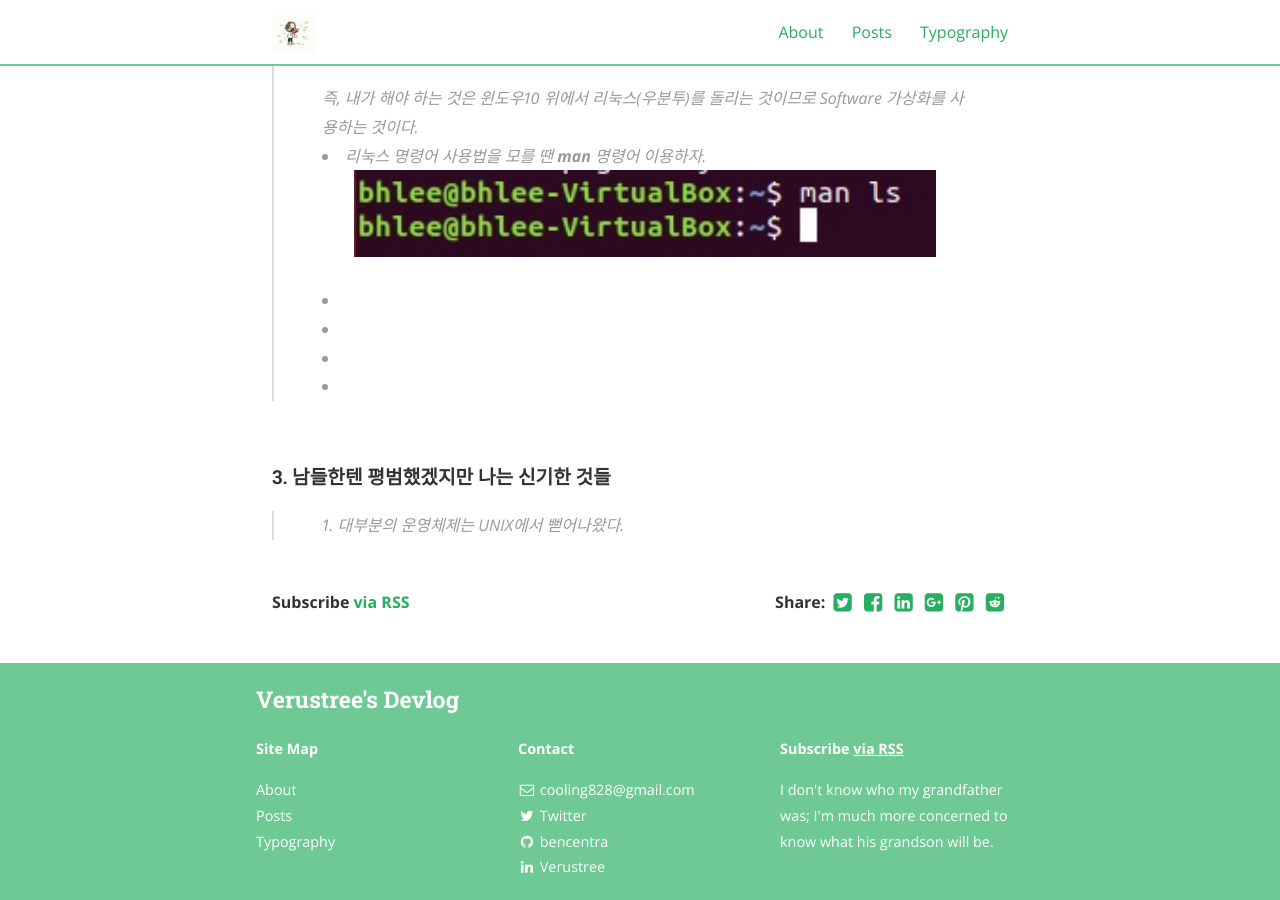
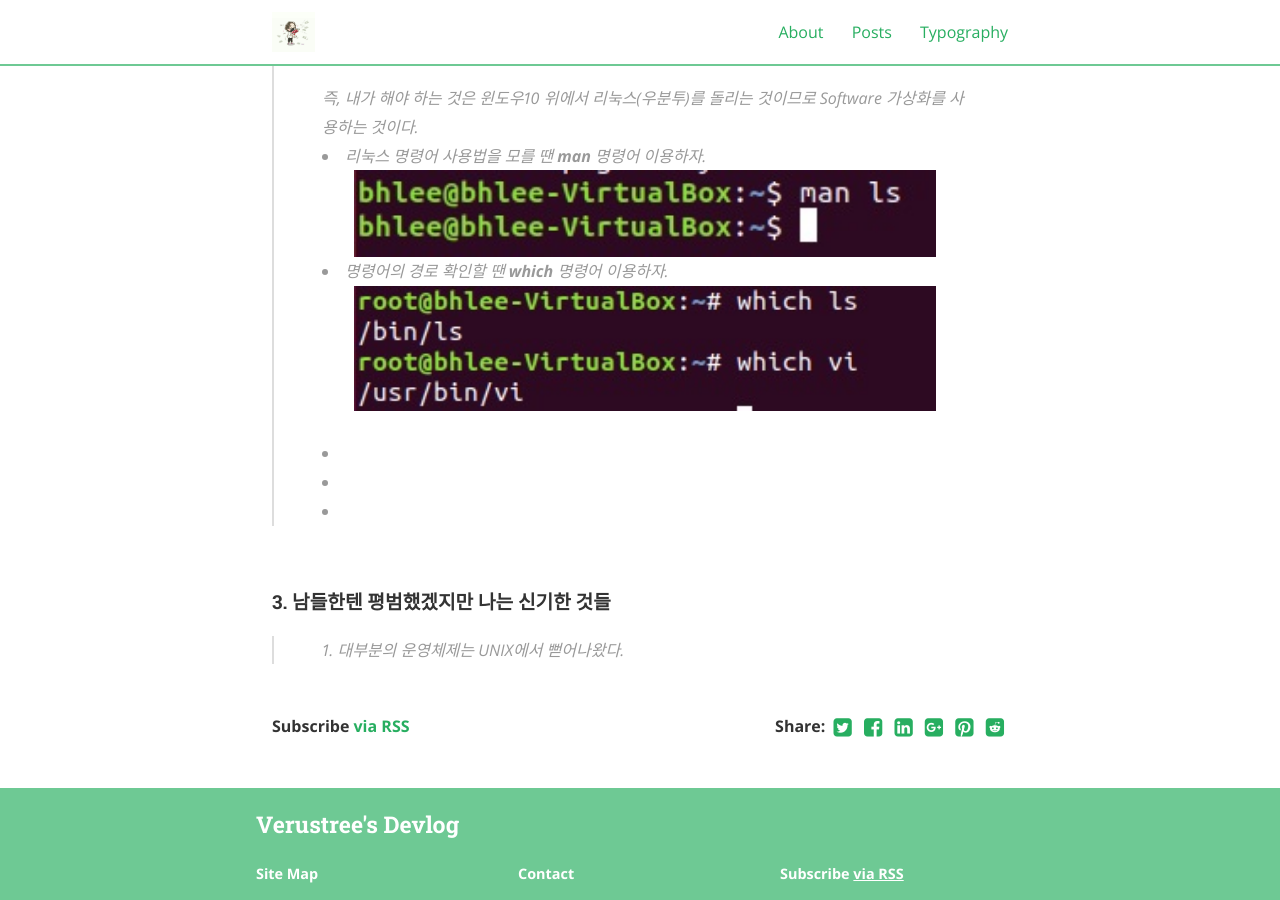
Before and after one commit to verustree/verustree.github.io, a Jekyll site: the page built from _posts/2020-04-05-일-TIL.md, in a window 1280 px wide and 900 px high, scrolled down 743 px. Built offline with Jekyll 4.4.1, drawn with Linux system fonts in a browser that asks for light colours; nearby versions of some CDN libraries.

Commit message:
Update 2020-04-05-일-TIL.md
잘 들어가나 확인

```diff
--- a/_posts/2020-04-05-일-TIL.md
+++ b/_posts/2020-04-05-일-TIL.md
@@ -16,8 +16,8 @@ categories: TIL
   <ul>현재 위치 기준으로 경로 표현</ul>
 <li>vi의 확장판이 vim이다.  다만 매번 vim을 치려면 불편하니까 alias를 이용해(사실 지금은 기본 설정이 vi라 필요없지만..) alias vi="vim"으로 해준다.</li>
 <li>가상화란 다음과 같다.<br><img src="/assets/virtualization.png"><br>즉, 내가 해야 하는 것은 윈도우10 위에서 리눅스(우분투)를 돌리는 것이므로 Software 가상화를 사용하는 것이다.</li>
-<li>리눅스 명령어 사용법을 모를 땐 <b>man</b> 명령어 이용하자.<br><img src="/assets/man.jpg"><br></li>
-<li></li>
+<li>리눅스 명령어 사용법을 모를 땐 <b>man</b> 명령어 이용하자.<br><img src="/assets/man.jpg"></li>
+<li>명령어의 경로 확인할 땐 <b>which</b> 명령어 이용하자.<br><img src="/assets/which.jpg"><br></li>
 <li></li>
 
 <li></li>
```
